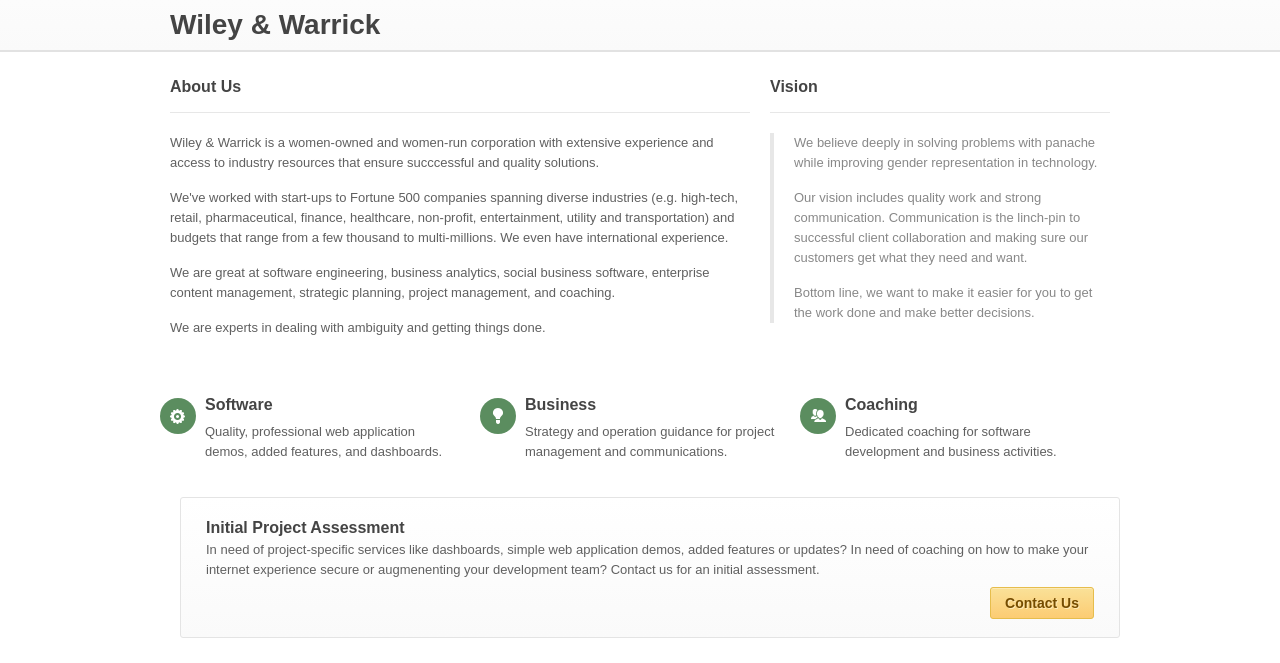
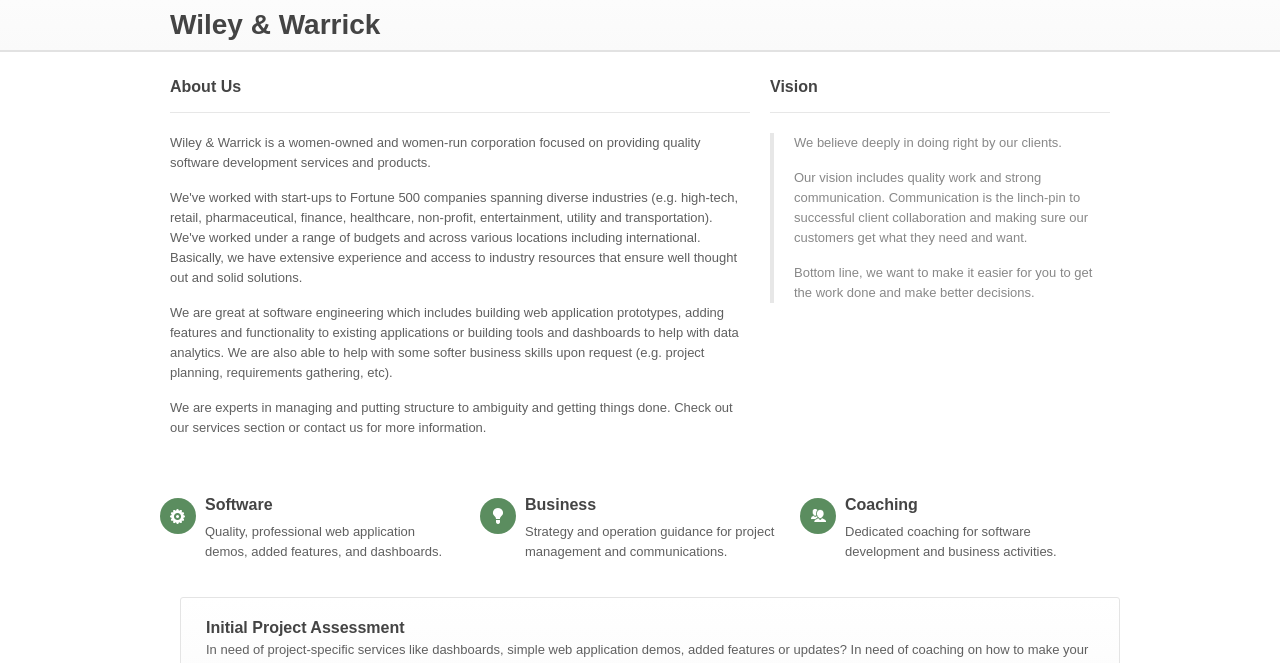
Before and after one commit to nyghtowl/Wiley, a Flask app: page /about in a window 1280 px wide. Shown: the part 80-743 px from the top of the page. Run offline with Flask 2, Linux system fonts and the light colour scheme; some libraries are stand-ins or nearby versions.

Commit message:
Updated about.

```diff
--- a/app/templates/about.html
+++ b/app/templates/about.html
@@ -15,10 +15,10 @@
 	<!-- Standard Structure -->
 	<div class="ten columns">
 		<h4 class="headline">About Us</h4>
-		<p>Wiley & Warrick is a women-owned and women-run corporation with extensive experience and access to industry resources that ensure succcessful and quality solutions.</p>
-		<p>We've worked with start-ups to Fortune 500 companies spanning diverse industries (e.g. high-tech, retail, pharmaceutical, finance, healthcare, non-profit, entertainment, utility and transportation) and budgets that range from a few thousand to multi-millions. We even have international experience. </p>
-		<p> We are great at software engineering, business analytics, social business software, enterprise content management, strategic planning, project management, and coaching.</p>
-		<p>We are experts in dealing with ambiguity and getting things done.</p>
+		<p>Wiley & Warrick is a women-owned and women-run corporation focused on providing quality software development services and products.</p>
+		<p>We've worked with start-ups to Fortune 500 companies spanning diverse industries (e.g. high-tech, retail, pharmaceutical, finance, healthcare, non-profit, entertainment, utility and transportation). We've worked under a range of budgets and across various locations including international. Basically, we have extensive experience and access to industry resources that ensure well thought out and solid solutions.</p>
+		<p>We are great at software engineering which includes building web application prototypes, adding features and functionality to existing applications or building tools and dashboards to help with data analytics. We are also able to help with some softer business skills upon request (e.g. project planning, requirements gathering, etc).</p>
+		<p>We are experts in managing and putting structure to ambiguity and getting things done. Check out our services section or contact us for more information.</p>
 
 	</div>
 
@@ -35,8 +35,9 @@
 		</p> -->
 		<h4 class="headline">Vision</h4>
 		<blockquote>
-		<p>We believe deeply in solving problems with panache while improving gender representation in technology.</p>
-		<p>Our vision includes quality work and strong communication. Communication is the linch-pin to successful client collaboration and making sure our customers get what they need and want. </p> <p>Bottom line, we want to make it easier for you to get the work done and make better decisions.</p>
+		<p>We believe deeply in doing right by our clients.</p>
+		<p>Our vision includes quality work and strong communication. Communication is the linch-pin to successful client collaboration and making sure our customers get what they need and want. </p>
+		<p>Bottom line, we want to make it easier for you to get the work done and make better decisions.</p>
 		</blockquote>
 
 	</div>
--- a/app/templates/services.html
+++ b/app/templates/services.html
@@ -19,8 +19,8 @@
 
 		<!-- Tabs Navigation -->
 		<ul class="tabs-nav">
-			<li class="active"><a href="#tab1" name="service_software"><i class="icon-cog"></i> Software</a></li>
-			<li><a href="#tab2" name="service_business"><i class="icon-map-marker"></i>Business</a></li>
+			<li class="active"><a href="#tab1"><i class="icon-cog"></i> Software</a></li>
+			<li><a href="#tab2"><i class="icon-map-marker"></i>Business</a></li>
 			<li><a href="#tab3"><i class="icon-user"></i>Coaching</a></li>
 		</ul>
 
```
